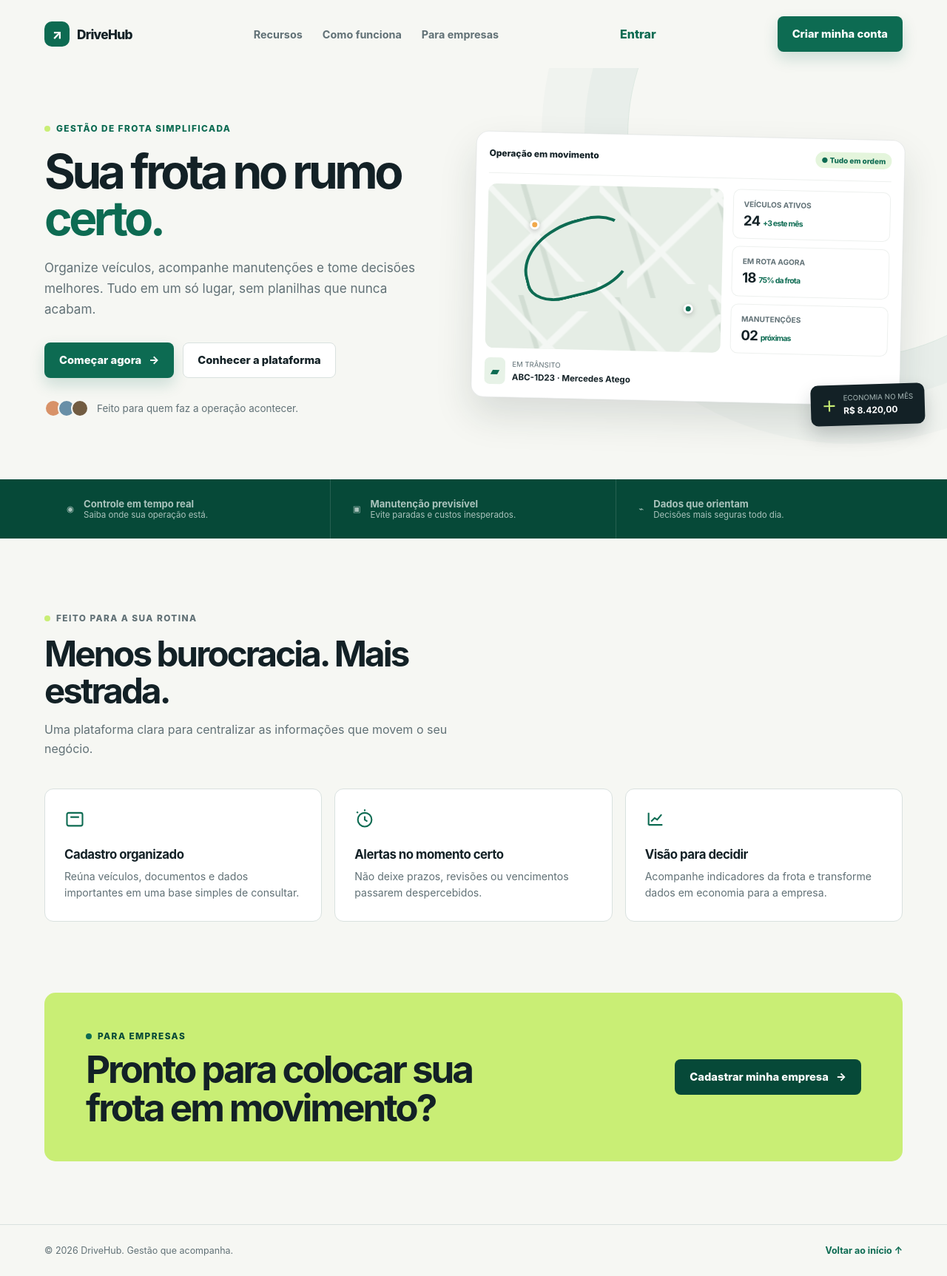
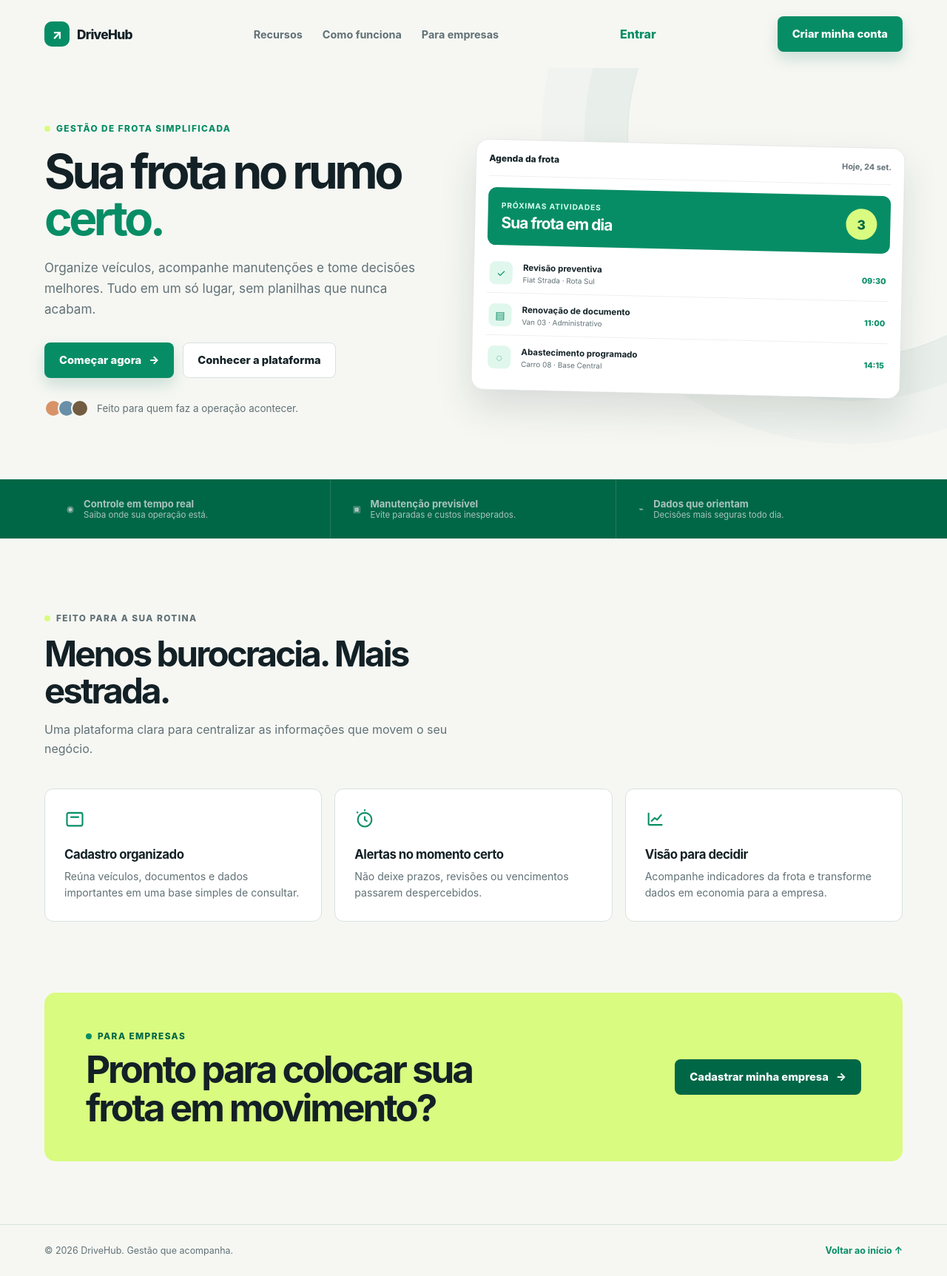
Before and after one commit to mrlima4095/controle-de-frota, a PHP site: page / in a window 1280 px wide. Shown: the whole page at 74% size. Run offline with PHP 8.4, Linux system fonts and the light colour scheme.

Commit message:
Atualiza card da landing e cores

```diff
--- a/auth.css
+++ b/auth.css
@@ -4,9 +4,9 @@
     --line: #d9e1df;
     --paper: #f6f7f3;
     --white: #ffffff;
-    --green: #0d6b52;
-    --green-deep: #064938;
-    --lime: #c9ee75;
+    --green: #078d65;
+    --green-deep: #006746;
+    --lime: #d9fb80;
 }
 
 * {
--- a/index.html
+++ b/index.html
@@ -15,9 +15,9 @@
               --line: #d9e1df;
               --paper: #f6f7f3;
               --white: #ffffff;
-              --green: #0d6b52;
-              --green-deep: #064938;
-              --lime: #c9ee75;
+              --green: #078d65;
+              --green-deep: #006746;
+              --lime: #d9fb80;
               --orange: #f1a94c;
             }
 
@@ -103,26 +103,20 @@
             .avatars i:nth-child(2) { background: #688fa7; }
             .avatars i:nth-child(3) { background: #725c42; }
 
-            .dashboard { position: relative; padding: 17px; border: 1px solid rgba(19, 33, 38, .09); border-radius: 17px; background: var(--white); box-shadow: 0 24px 50px rgba(20, 43, 40, .13); transform: rotate(1.3deg); }
+            .dashboard { padding: 17px; border: 1px solid rgba(19, 33, 38, .09); border-radius: 17px; background: var(--white); box-shadow: 0 24px 50px rgba(20, 43, 40, .13); transform: rotate(1.3deg); }
             .dash-top { display: flex; align-items: center; justify-content: space-between; padding-bottom: 16px; border-bottom: 1px solid #edf0ee; }
             .dash-title { font-size: .75rem; font-weight: 800; }
-            .status { padding: 5px 8px; border-radius: 20px; color: var(--green); background: #e4f5dc; font-size: .62rem; font-weight: 800; }
-            .dash-body { display: grid; grid-template-columns: 1.2fr .8fr; gap: 13px; padding-top: 14px; }
-            .map { position: relative; min-height: 222px; overflow: hidden; border-radius: 11px; background: #e5ede5; }
-            .roads { position: absolute; inset: 0; opacity: .58; background: linear-gradient(45deg, transparent 43%, #fff 44% 47%, transparent 48%), linear-gradient(135deg, transparent 34%, #fff 35% 38%, transparent 39%), linear-gradient(72deg, transparent 51%, #c4d2c7 52% 55%, transparent 56%); background-size: 150px 130px, 190px 170px, 130px 150px; }
-            .route { position: absolute; top: 47px; left: 47px; width: 150px; height: 102px; border: 4px solid var(--green); border-right-color: transparent; border-radius: 60% 35% 50% 30%; transform: rotate(-15deg); }
-            .pin { position: absolute; width: 13px; height: 13px; border: 3px solid var(--white); border-radius: 50%; background: var(--orange); box-shadow: 0 2px 7px rgba(0,0,0,.22); }
-            .pin.one { top: 48px; left: 57px; }.pin.two { right: 38px; bottom: 52px; background: var(--green); }
-            .metrics { display: grid; gap: 10px; }
-            .metric { padding: 13px; border: 1px solid #edf0ee; border-radius: 10px; }
-            .metric small { display: block; color: var(--muted); font-size: .63rem; font-weight: 700; }
-            .metric strong { display: block; margin-top: 5px; font-size: 1.16rem; letter-spacing: -.04em; }
-            .metric b { color: var(--green); font-size: .65rem; }
-            .vehicle { display: flex; align-items: center; gap: 9px; padding-top: 13px; }
-            .vehicle-icon { padding: 8px; border-radius: 7px; color: var(--green); background: #e7f2e7; }
-            .vehicle small { display: block; color: var(--muted); font-size: .6rem; }.vehicle strong { font-size: .72rem; }
-            .floating-card { position: absolute; right: -35px; bottom: -27px; display: flex; align-items: center; gap: 9px; padding: 12px 15px; border-radius: 10px; background: var(--ink); color: var(--white); box-shadow: 0 12px 24px rgba(19,33,38,.2); transform: rotate(-3deg); }
-            .floating-card svg { color: var(--lime); }.floating-card small { display: block; color: #a9b9b8; font-size: .61rem; }.floating-card strong { font-size: .75rem; }
+            .date { color: var(--muted); font-size: .68rem; font-weight: 700; }
+            .schedule-highlight { display: flex; align-items: center; justify-content: space-between; margin: 15px 0 11px; padding: 18px; border-radius: 11px; color: var(--white); background: var(--green); }
+            .schedule-highlight small { display: block; color: #d9fff1; font-size: .64rem; font-weight: 700; letter-spacing: .08em; }
+            .schedule-highlight strong { display: block; margin-top: 5px; font-size: 1.32rem; letter-spacing: -.05em; }
+            .schedule-count { display: grid; width: 42px; height: 42px; place-items: center; border-radius: 50%; color: var(--green-deep); background: var(--lime); font-size: 1.1rem; font-weight: 850; }
+            .task-list { display: grid; gap: 3px; }
+            .task { display: grid; grid-template-columns: 35px 1fr auto; align-items: center; gap: 10px; padding: 11px 4px; border-bottom: 1px solid #edf0ee; }
+            .task:last-child { border-bottom: 0; }
+            .task-icon { display: grid; width: 31px; height: 31px; place-items: center; border-radius: 8px; color: var(--green); background: #e0f7ed; font-size: .88rem; }
+            .task-info strong { display: block; font-size: .72rem; }.task-info small { display: block; margin-top: 3px; color: var(--muted); font-size: .62rem; }
+            .task time { color: var(--green); font-size: .67rem; font-weight: 850; }
 
             .band { background: var(--green-deep); color: var(--white); }
             .band-inner { display: grid; grid-template-columns: repeat(3, 1fr); }
@@ -135,7 +129,7 @@
             footer { padding: 27px 0; border-top: 1px solid var(--line); color: var(--muted); font-size: .78rem; }.footer-inner { display: flex; justify-content: space-between; gap: 18px; }.footer-inner a { color: var(--green); font-weight: 750; }
 
             @media (max-width: 850px) { .nav-links { display: none; }.hero { padding-top: 42px; }.hero-grid { grid-template-columns: 1fr; gap: 52px; }.dashboard { width: min(490px, calc(100% - 20px); margin: 0 auto; }.band-inner { grid-template-columns: 1fr; }.band-item { border-right: 0; border-bottom: 1px solid rgba(255,255,255,.13); }.cards { grid-template-columns: 1fr; }.cta-box { align-items: flex-start; flex-direction: column; padding: 37px 30px; } }
-            @media (max-width: 480px) { .container { width: min(100% - 30px, 1160px); }.nav .button { display: none; } h1 { font-size: 2.7rem; }.dash-body { grid-template-columns: 1fr; }.metrics { grid-template-columns: repeat(2, 1fr); }.metric:last-child { display: none; }.floating-card { right: -4px; }.features { padding: 72px 0; }.footer-inner { align-items: flex-start; flex-direction: column; } }
+            @media (max-width: 480px) { .container { width: min(100% - 30px, 1160px); }.nav .button { display: none; } h1 { font-size: 2.7rem; }.features { padding: 72px 0; }.footer-inner { align-items: flex-start; flex-direction: column; } }
         </style>
     </head>
     <body>
@@ -191,53 +185,29 @@
                         aria-label="Prévia do painel de controle de frota"
                     >
                         <div class="dash-top">
-                            <span class="dash-title">Operação em movimento</span
-                            ><span class="status">● Tudo em ordem</span>
+                            <span class="dash-title">Agenda da frota</span>
+                            <span class="date">Hoje, 24 set.</span>
                         </div>
-                        <div class="dash-body">
-                            <div class="map">
-                                <div class="roads"></div>
-                                <div class="route"></div>
-                                <i class="pin one"></i><i class="pin two"></i>
+                        <div class="schedule-highlight">
+                            <span><small>PRÓXIMAS ATIVIDADES</small><strong>Sua frota em dia</strong></span>
+                            <span class="schedule-count">3</span>
+                        </div>
+                        <div class="task-list">
+                            <div class="task">
+                                <span class="task-icon">✓</span>
+                                <span class="task-info"><strong>Revisão preventiva</strong><small>Fiat Strada · Rota Sul</small></span>
+                                <time>09:30</time>
                             </div>
-                            <div class="metrics">
-                                <div class="metric">
-                                    <small>VEÍCULOS ATIVOS</small
-                                    ><strong>24 <b>+3 este mês</b></strong>
-                                </div>
-                                <div class="metric">
-                                    <small>EM ROTA AGORA</small
-                                    ><strong>18 <b>75% da frota</b></strong>
-                                </div>
-                                <div class="metric">
-                                    <small>MANUTENÇÕES</small
-                                    ><strong>02 <b>próximas</b></strong>
-                                </div>
+                            <div class="task">
+                                <span class="task-icon">▤</span>
+                                <span class="task-info"><strong>Renovação de documento</strong><small>Van 03 · Administrativo</small></span>
+                                <time>11:00</time>
                             </div>
-                        </div>
-                        <div class="vehicle">
-                            <span class="vehicle-icon">▰</span
-                            ><span
-                                ><small>EM TRÂNSITO</small
-                                ><strong
-                                    >ABC-1D23 · Mercedes Atego</strong
-                                ></span
-                            >
-                        </div>
-                        <div class="floating-card">
-                            <svg
-                                width="20"
-                                height="20"
-                                viewBox="0 0 24 24"
-                                fill="none"
-                                stroke="currentColor"
-                                stroke-width="2.5"
-                            >
-                                <path d="M3 12h18M12 3v18" /></svg
-                            ><span
-                                ><small>ECONOMIA NO MÊS</small
-                                ><strong>R$ 8.420,00</strong></span
-                            >
+                            <div class="task">
+                                <span class="task-icon">◌</span>
+                                <span class="task-info"><strong>Abastecimento programado</strong><small>Carro 08 · Base Central</small></span>
+                                <time>14:15</time>
+                            </div>
                         </div>
                     </div>
                 </div>
```
